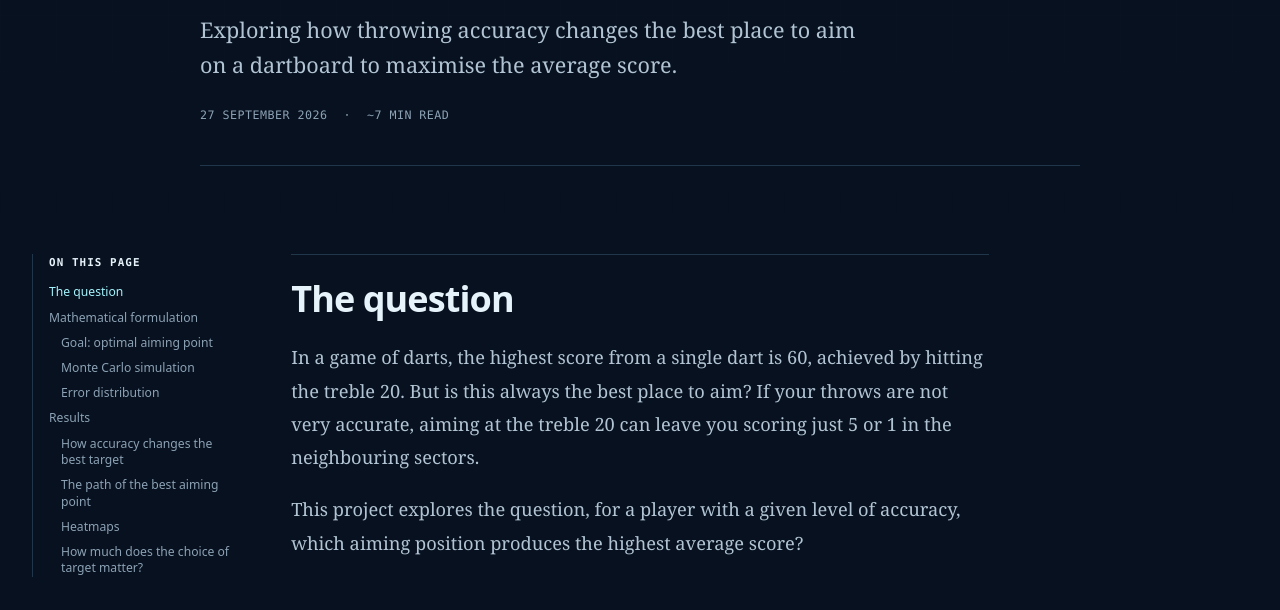
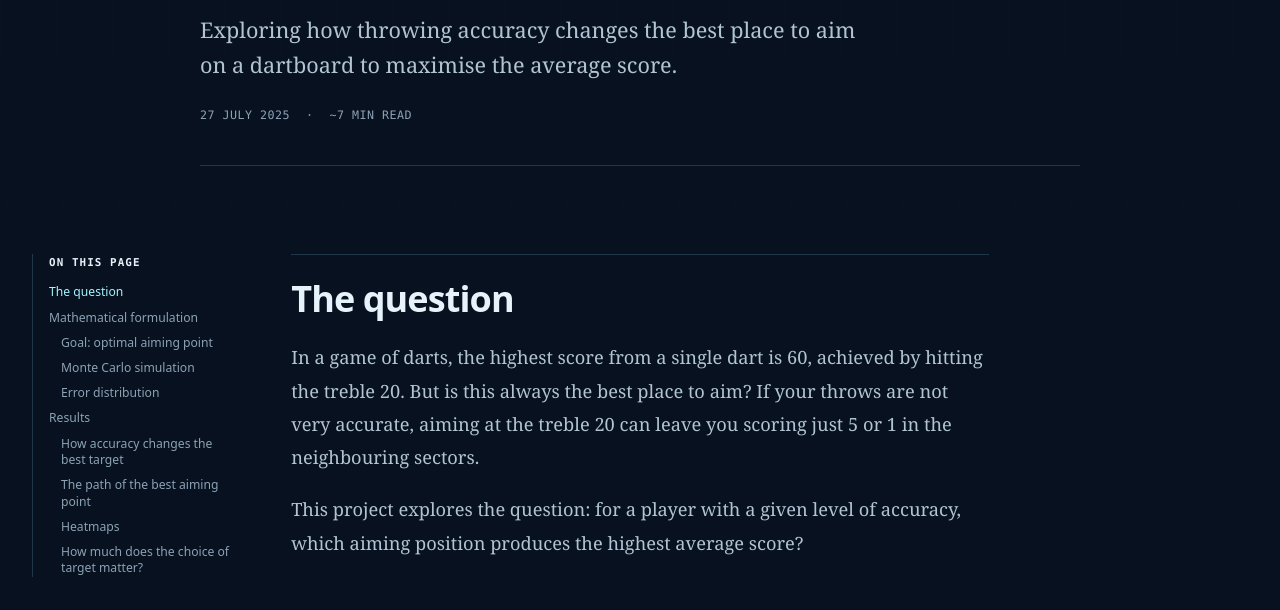
Before and after one commit to BenKashouris/BenKashouris.github.io, a Jekyll site: the page built from _projects/darts.md, in a window 1280 px wide and 900 px high. Shown: the part 265-875 px from the top of the window. Built offline with Jekyll 4.4.1, drawn with Linux system fonts in a browser that asks for light colours.

Commit message:
fixed tone of darts article

```diff
--- a/_projects/darts.md
+++ b/_projects/darts.md
@@ -1,7 +1,7 @@
 ---
 layout: default
 title: "Where Should You Aim in Darts?"
-date: 2026-09-27
+date: 2025-07-27
 author: "Ben Kashouris"
 image: /assets/images/darts.svg
 center_content: true
@@ -18,7 +18,7 @@ description: Exploring how throwing accuracy changes the best place to aim on a
 
 In a game of darts, the highest score from a single dart is 60, achieved by hitting the treble 20. But is this always the best place to aim? If your throws are not very accurate, aiming at the treble 20 can leave you scoring just 5 or 1 in the neighbouring sectors.
 
-This project explores the question, for a player with a given level of accuracy, which aiming position produces the highest average score?
+This project explores the question: for a player with a given level of accuracy, which aiming position produces the highest average score?
 
 ## Mathematical formulation
 
--- a/projects.html
+++ b/projects.html
@@ -11,7 +11,7 @@ description: Mathematical and computational projects by Ben Kashouris, spanning
   {% assign sorted_projects = site.projects | sort: "date" | reverse %}
   <div class="card-grid card-grid-wide">
     {% for project in sorted_projects %}
-      {% include content-card.html item=project label="Project" %}
+      {% include content-card.html item=project show_date=true hide_topics=true %}
     {% endfor %}
   </div>
 </section>
```
